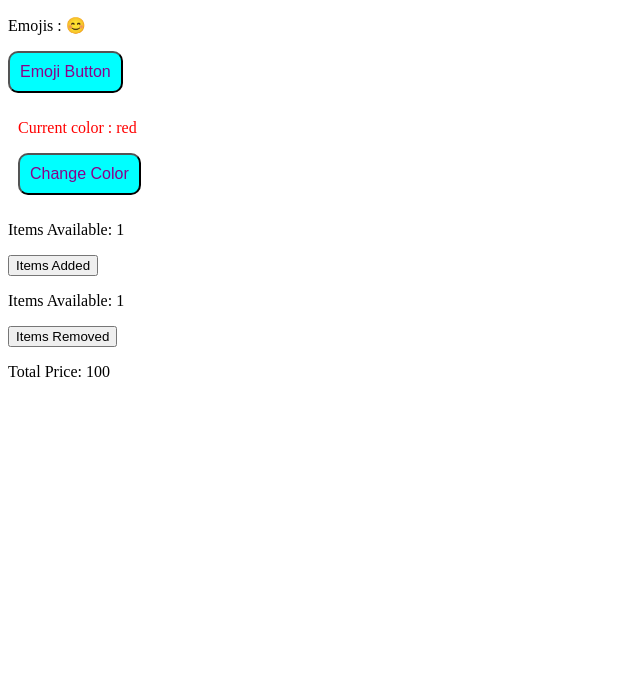
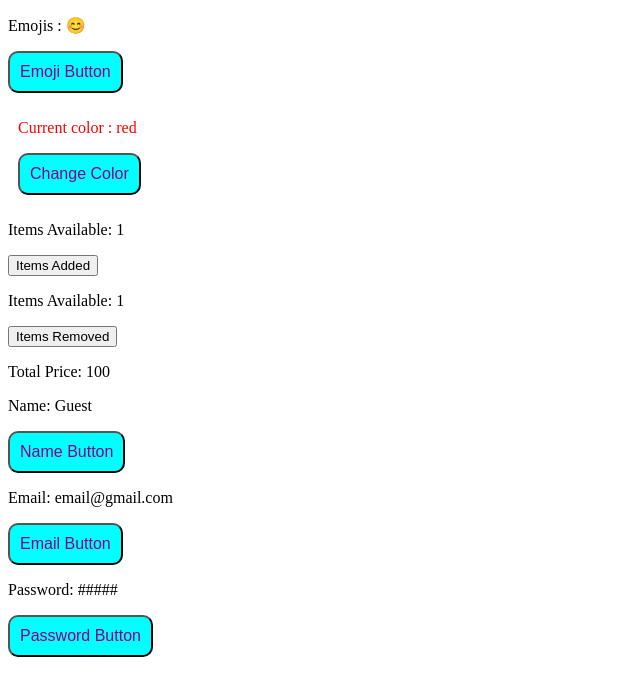
Before and after one commit to tendocalvin1/react-hooks-practice-2025, a React app in the folder my-react-app/: page / in a window 1280 px wide. Shown: the top 696 px of the page, without its empty margins (0-640 px from the left). Built offline with nearby package versions, Linux system fonts and the light colour scheme; the HTML template or start-up script is replaced by a standard one.

Commit message:
I have desdihned a simple form tracker that basically allows a user to input their details that is name, email & password

```diff
--- a/my-react-app/src/App.jsx
+++ b/my-react-app/src/App.jsx
@@ -1,6 +1,7 @@
 import EmojiSwitcher from './Components/useState/EmojiSwitcher.jsx';
 import ColorPicker from './Components/useState/ColorPicker.jsx';
 import QuantitySelector from './Components/useState/QuantitySelector.jsx';
+import FormTracker from './Components/useState/FormTracker.jsx';
 
 function App() {
   return(
@@ -8,6 +9,7 @@ function App() {
     <EmojiSwitcher/>
     <ColorPicker/>
     <QuantitySelector/>
+    <FormTracker/>
     </>
   );
 }
--- /dev/null
+++ b/my-react-app/src/Components/useState/FormTracker.jsx
@@ -0,0 +1,44 @@
+// ✅ 4. Form Input Tracker
+//     Track values of name, email, and password.
+//     Display input values in real-time below the form.
+
+import React, {useState} from 'react'
+// import PropTypes from 'prop-types'
+
+function FormTracker(){
+const [name, setName] = useState('Guest')
+const [email, setEmail] = useState('email@gmail.com')
+const [password, setPassword] = useState('#####')
+
+
+const createName = () =>{
+    setName('Tendo Calvin')
+}
+
+const createEmail = () =>{
+    setEmail('tendo@gmail.com')
+}
+
+
+const createPassword = () =>{
+    setPassword('45684')
+}
+
+
+
+    return (
+        <div>
+            <p>Name: {name}</p>
+            <button onClick={createName} className='button-container'>Name Button</button>
+
+            <p>Email: {email}</p>
+            <button onClick={createEmail} className='button-container'>Email Button</button>
+
+
+            <p>Password: {password}</p>
+            <button onClick={createPassword} className='button-container'>Password Button</button>
+        </div>
+    );
+}
+
+export default FormTracker
--- a/my-react-app/src/index.css
+++ b/my-react-app/src/index.css
@@ -19,3 +19,15 @@
   cursor: pointer;
   border-radius: 10px;
 }
+
+
+.button-container{
+  background-color: aqua;
+  padding: 10px;
+  font-family: Arial, Helvetica, sans-serif;
+  text-align: center;
+  font-size: 1em;
+  color: darkmagenta;
+  cursor: pointer;
+  border-radius: 10px;
+}
```
Also changed, not shown: my-react-app/src/Components/useEffect/ApiPolling.jsx (added), my-react-app/src/Components/useEffect/OnlineStatus.jsx (added), my-react-app/src/Components/useEffect/TitleUpdater.jsx (added), my-react-app/src/Components/useEffect/WindowResize.jsx (added).
